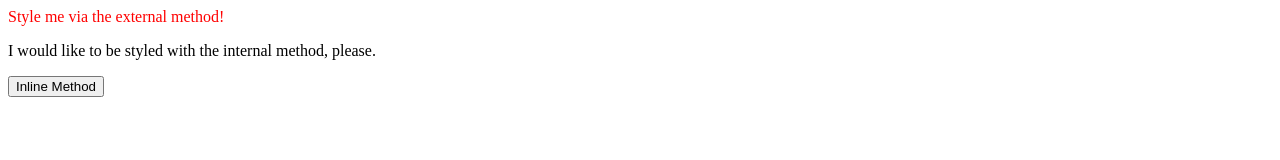
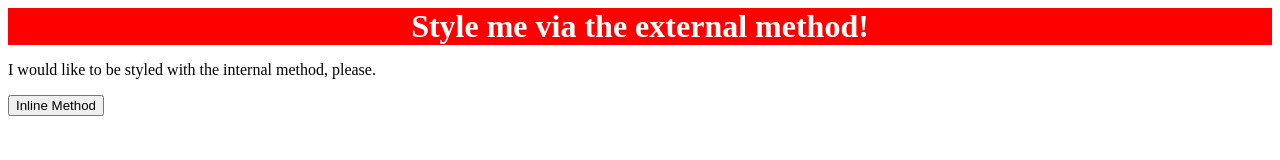
Before and after one commit to jameslinley/CSS-Exercises, a plain HTML site: page 01-css-methods/foundations/index.html in a window 1280 px wide. Drawn offline with Linux system fonts and the light colour scheme.

Commit message:
Add properties to div

```diff
--- a/01-css-methods/foundations/styles.css
+++ b/01-css-methods/foundations/styles.css
@@ -3,5 +3,9 @@ p: a green background, white text, and a font size of 18px
 button: an orange background and a font size of 18px */
 
 div {
-    color: red;
+    color: white;
+    background-color: red;
+    font-size: 32;
+    text-align: center;
+    font-weight: bold;
 }
```
